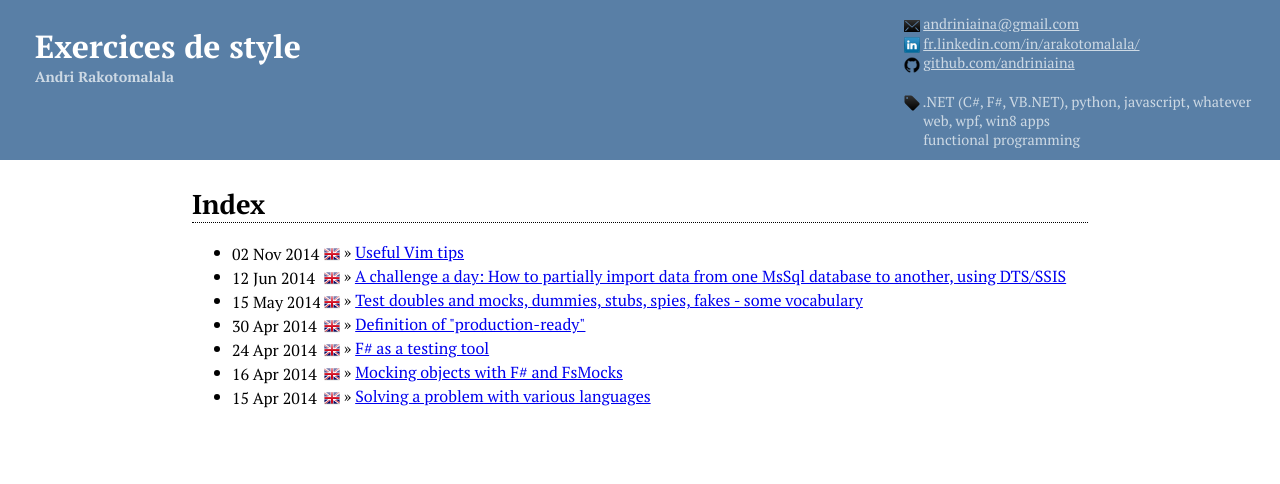
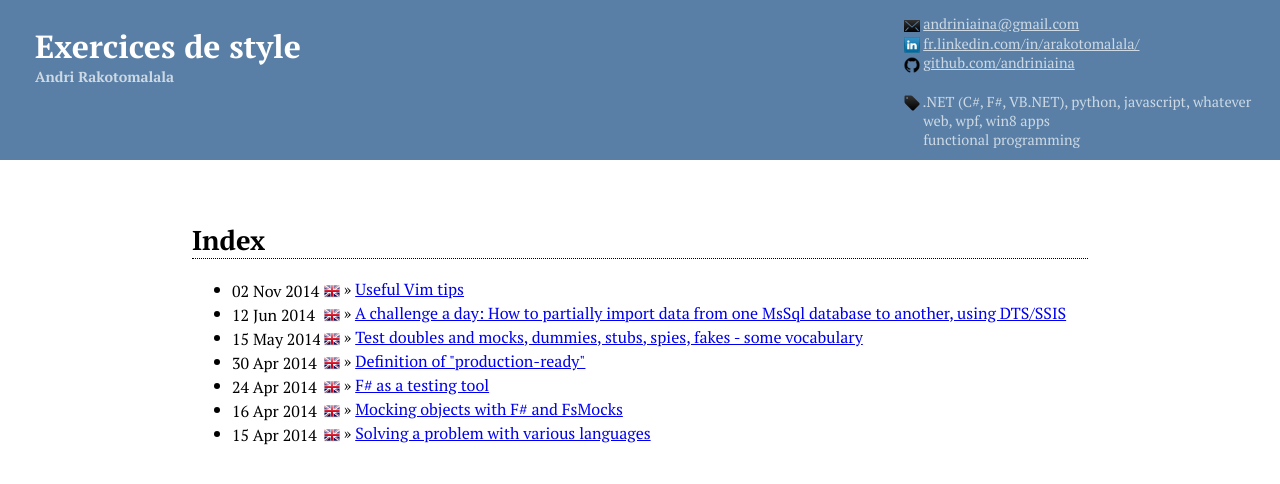
Before and after one commit to andriniaina/andriniaina.github.io, a Jekyll site: the page built from index.html, in a window 1280 px wide. Shown: the top 484 px of the page. Built offline with Jekyll 4.4.1, drawn with Linux system fonts in a browser that asks for light colours; nearby versions of some CDN libraries; Markdown is read by kramdown in place of the engine named in the settings; the list of posts is cut into pages by our own code.

Commit message:
change style

```diff
--- a/css/styles.less
+++ b/css/styles.less
@@ -92,13 +92,15 @@
 		{
 			font-size: 170%;
 			border-bottom: 1px  dotted black;
+			margin-top: 2em;
 		}
 		h2
 		{
-			font-size: 150%;
+			font-size: 120%;
+			margin-top: 1.8em;
 		}
 		h3 {
-			font-size: 110%;
+			font-size: 100%;
 			color: #444;
 		}
 
```
Also changed, not shown: _posts/2014-11-02-usefull-vim-tips.markdown (+15 -13 lines).
